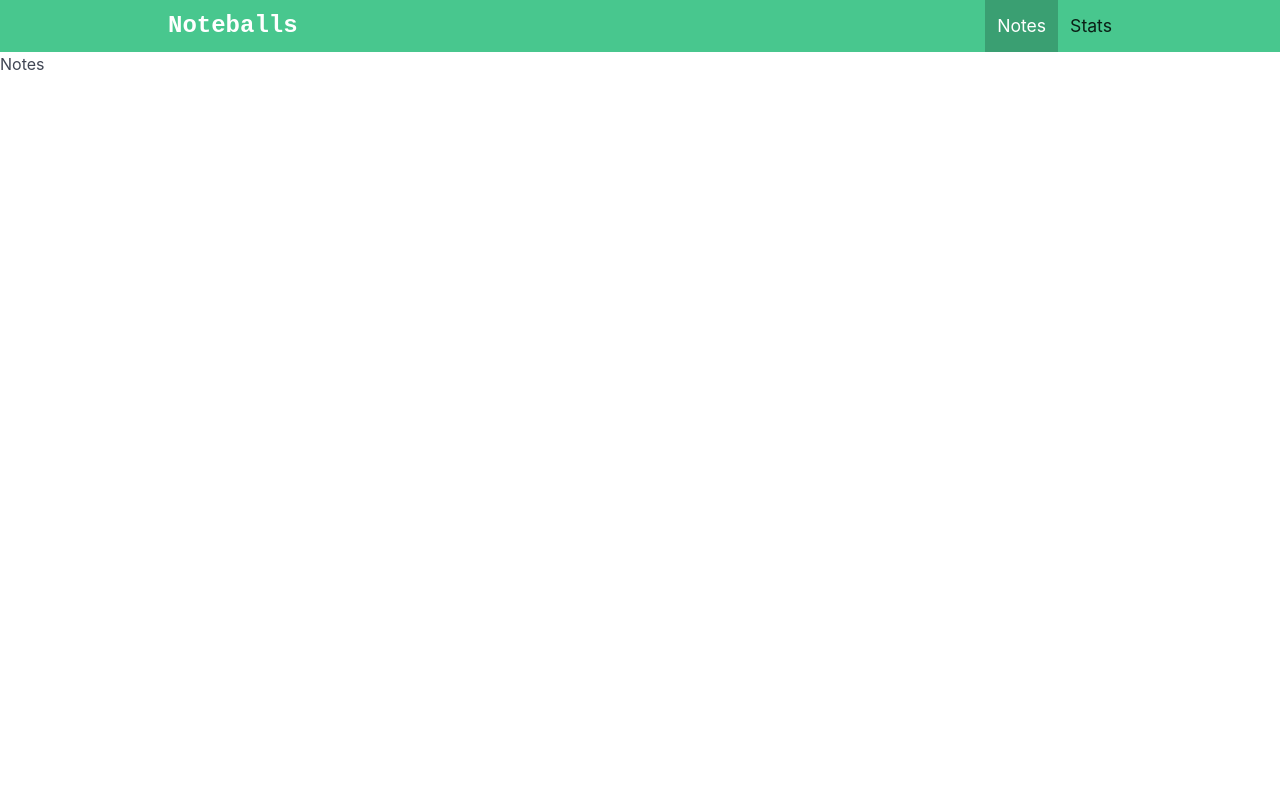
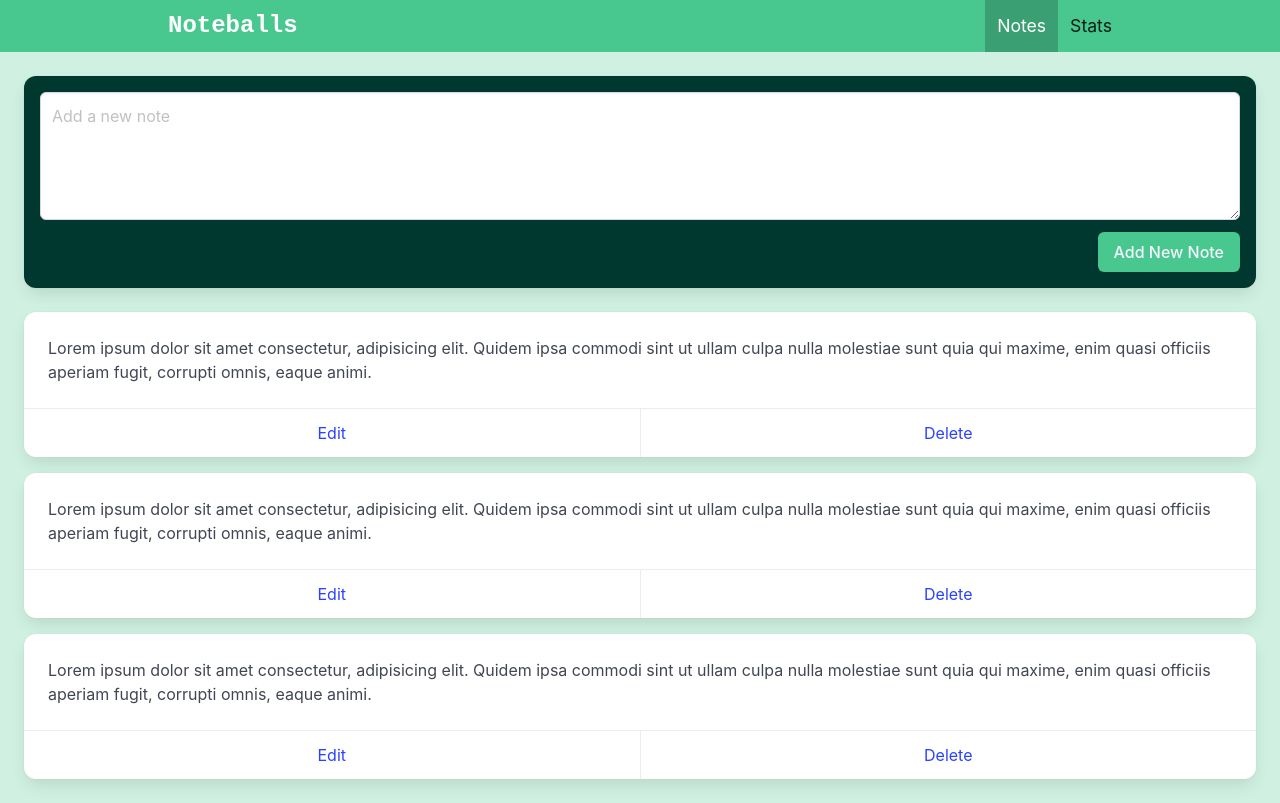
Before and after one commit to VindicoDavid/Noteballs, a Vue app in the folder Noteballs/: page /#/ in a window 1280 px wide. Built offline with nearby package versions, Linux system fonts and the light colour scheme.

Commit message:
83-84-Added Notes Section

```diff
--- a/Noteballs/index.html
+++ b/Noteballs/index.html
@@ -1,5 +1,5 @@
 <!DOCTYPE html>
-<html lang="en">
+<html lang="en" class="has-background-success-light">
   <head>
     <meta charset="UTF-8">
     <link rel="icon" href="/favicon.ico">
--- a/Noteballs/src/App.vue
+++ b/Noteballs/src/App.vue
@@ -6,7 +6,11 @@
 
 <template>
     <NavBar/>
-  <RouterView/>
+
+    <div classs="container is-max-desktop px-2 py-4">
+      <RouterView/>
+    </div>
+
   <!-- <RouterLink to="/stats" class="button">Stats</RouterLink>|
 
   <RouterLink to="/" class="button">Notes</RouterLink> -->
--- a/Noteballs/src/views/ViewNotes.vue
+++ b/Noteballs/src/views/ViewNotes.vue
@@ -1,6 +1,38 @@
 <template>
-    <div class="notes">
-        <h1>Notes</h1>
+    <div class="notes mx-5 mt-5 mb-5">
 
+      <div class="card has-background-primary-dark p-4 mb-5">
+        <div class="field">
+          <div class="control">
+            <textarea
+              class="textarea"
+              placeholder="Add a new note"
+            />
+          </div>
+        </div>
+
+        <div class="field is-grouped is-grouped-right">
+          <div class="control">
+            <button class="button is-link has-background-success">
+              Add New Note
+            </button>
+          </div>
+        </div>
+      </div>
+
+      <div
+        v-for="i in 3"
+        class="card mb-4"
+      >
+        <div class="card-content">
+          <div class="content">
+            Lorem ipsum dolor sit amet consectetur, adipisicing elit. Quidem ipsa commodi sint ut ullam culpa nulla molestiae sunt quia qui maxime, enim quasi officiis aperiam fugit, corrupti omnis, eaque animi.
+          </div>
+        </div>
+        <footer class="card-footer">
+          <a href="#" class="card-footer-item">Edit</a>
+          <a href="#" class="card-footer-item">Delete</a>
+        </footer>
+      </div>
     </div>
-</template>
+  </template>
```
